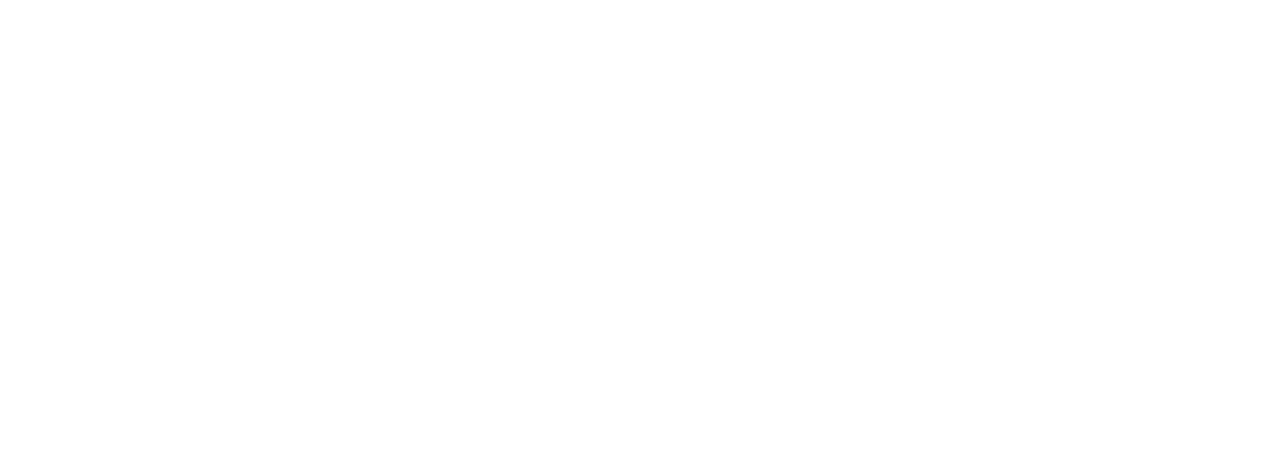
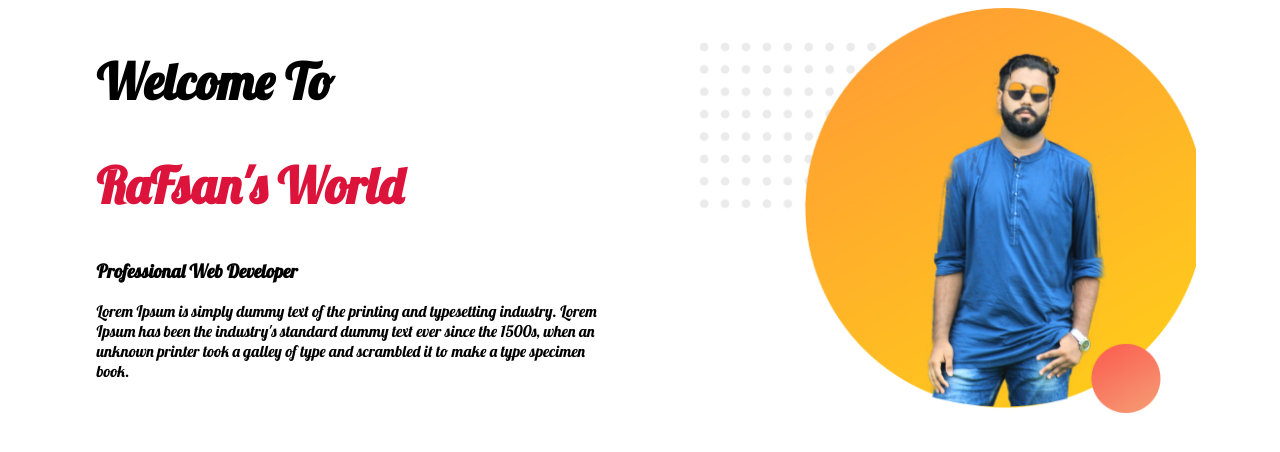
Before and after one commit to RaFsanAnAn/myPortfolioRafsan, a plain HTML site: page index.html in a window 1280 px wide. Drawn offline with Linux system fonts and the light colour scheme.

Commit message:
Top part added

```diff
--- a/index.html
+++ b/index.html
@@ -3,9 +3,24 @@
 <head>
     <meta charset="UTF-8">
     <meta name="viewport" content="width=device-width, initial-scale=1.0">
-    <title>MyPortfolio</title>
+    <link href="https://fonts.googleapis.com/css2?family=Lobster&display=swap" rel="stylesheet">
+    <link rel="stylesheet" href="style.css">
+    <title>Rafsan Web Developer</title>
 </head>
 <body>
+   <section>
+       <div class="half-width">
+        <h1>Welcome To</h1>
+        <h1><span class="text-highlight">RaFsan's World</span></h1>
+        <h3>Professional Web Developer</h3>
+        <p>Lorem Ipsum is simply dummy text of the printing and typesetting industry. Lorem Ipsum has been the industry's standard dummy text ever since the 1500s, when an unknown printer took a galley of type and scrambled it to make a type specimen book. </p>
+       </div>
 
+       <div class="half-width">
+       <img src="images/dp1.png">
+       </div>
+
+
+   </section>
 </body>
 </html>
--- /dev/null
+++ b/style.css
@@ -0,0 +1,22 @@
+body{
+    font-family: 'Lobster', cursive;
+}
+
+h1{
+    font-size: 50px;
+}
+
+.text-highlight{
+    color: crimson;
+}
+
+.half-width{
+    width: 40%;
+    float: left;
+    margin-left: 5%;
+    padding-left: 2%;
+}
+
+.half-width img{
+    width: 100%;
+}
```
Also changed, not shown: images/dp1.png (added).
